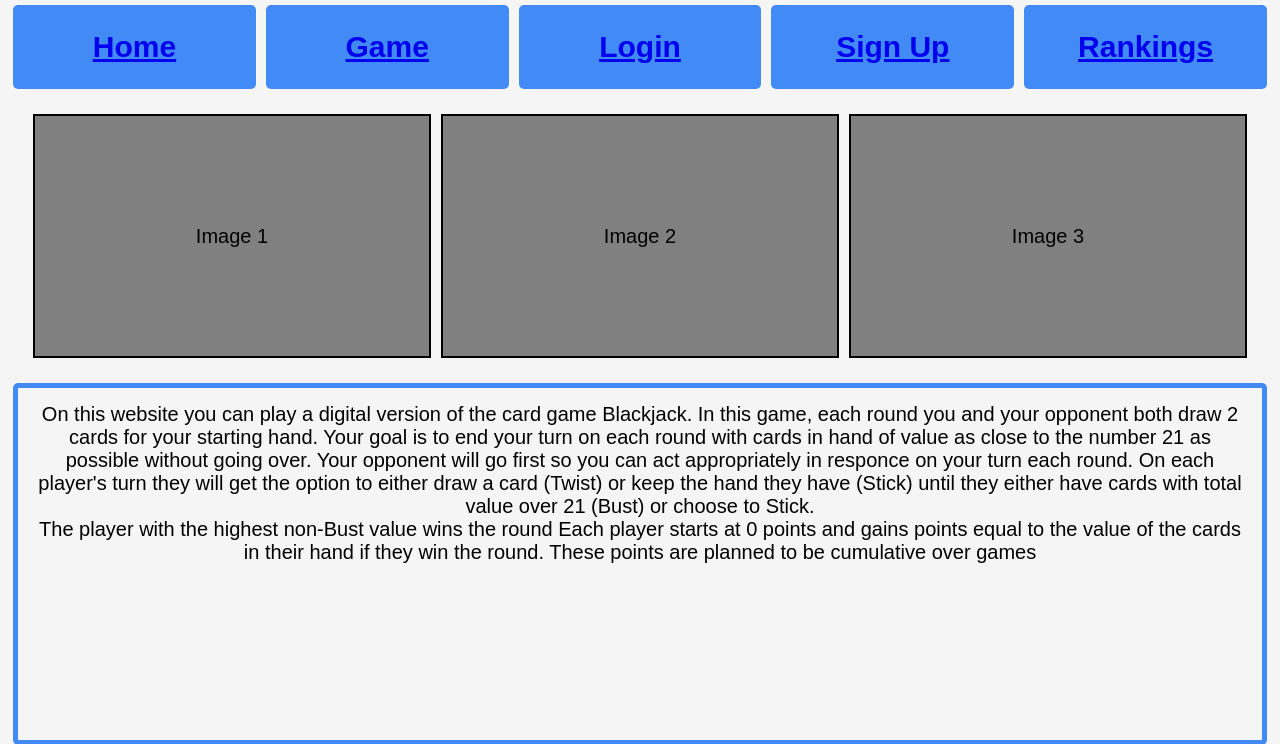
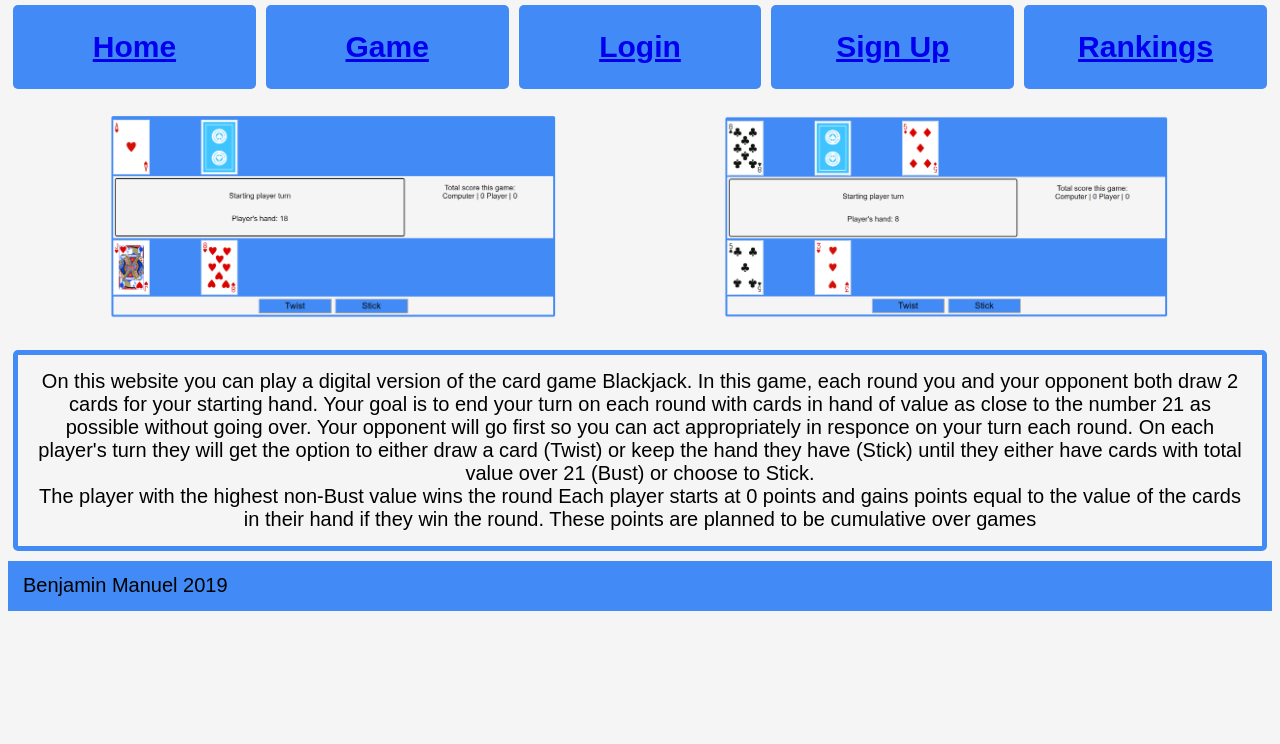
Before and after one commit to benmanuel12/Blackjack_Website, a PHP site: page / in a window 1280 px wide. Shown: the part 158-902 px from the top of the page. After the commit the page ends 769 px from the top, so only its background shows below. Run offline with PHP 8.4, Linux system fonts and the light colour scheme.

Commit message:
added pictures to home screen

```diff
--- a/game.php
+++ b/game.php
@@ -18,7 +18,7 @@ outputNavBar();
         <canvas id=compcard4></canvas>
     </div>
     <div id=middle>
-        <div id=info>
+        <div id=gameinfo>
             <p id=gamestate>waiting for start</p>
             <p id=playerinfo></p>
         </div>
--- a/index.php
+++ b/index.php
@@ -10,15 +10,8 @@ outputNavBar();
 
 <!--Images of game-->
 <div id=imagegrid>
-    <div id=image1>
-        Image 1
-    </div>
-    <div id=image2>
-        Image 2
-    </div>
-    <div id=image3>
-        Image 3
-    </div>
+    <div><img src="images/home_pic1.png" alt="Image 1" height=auto width=450px></div>
+    <div><img src="images/home_pic2.png" alt="Image 2" height=auto width=450px></div>
 </div>
 
 <!--Info div-->
--- a/style.css
+++ b/style.css
@@ -69,18 +69,13 @@ body {
 
 #imagegrid {
     display: grid;
-    grid-template-columns: minmax(auto, 1fr) minmax(auto, 1fr) minmax(auto, 1fr);
+    grid-template-columns: minmax(auto, 1fr) minmax(auto, 1fr);
     margin: 20px;
 }
 
 #imagegrid>div {
-    width: auto;
-    height: 240px;
-    border: 2px solid black;
+    text-align: center;
     margin: 5px;
-    background-color: grey;
-    text-align: center;
-    line-height: 240px;
 }
 
 #info {
@@ -89,8 +84,8 @@ body {
     border: 5px solid #428af5;
     border-radius: 5px;
     text-align: center;
+    margin: 5px;
     padding: 15px;
-    margin: 5px;
 }
 
 
@@ -161,7 +156,7 @@ button {
     grid-template-columns: 2fr 1fr;
 }
 
-#info {
+#gameinfo {
     display: grid;
     grid-template-rows: 1fr 1fr;
     height: auto;
```
Also changed, not shown: images/home_pic1.png (added), images/home_pic2.png (added).
